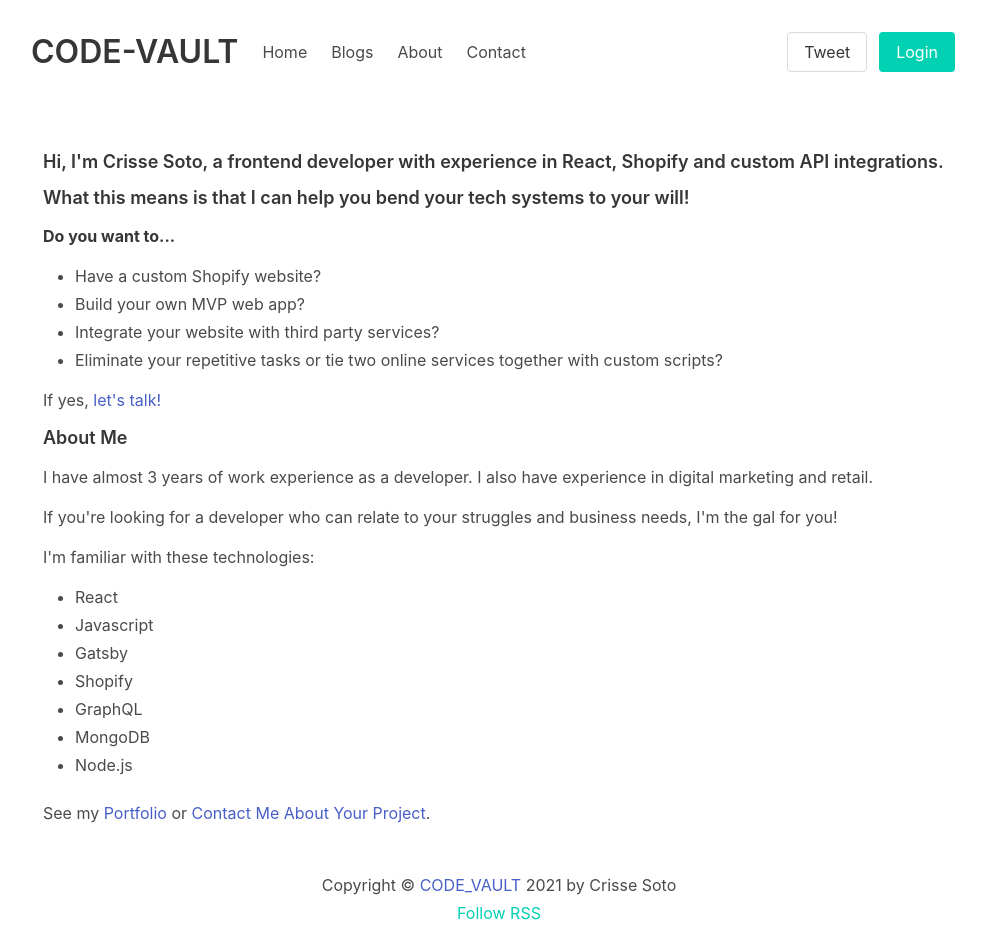
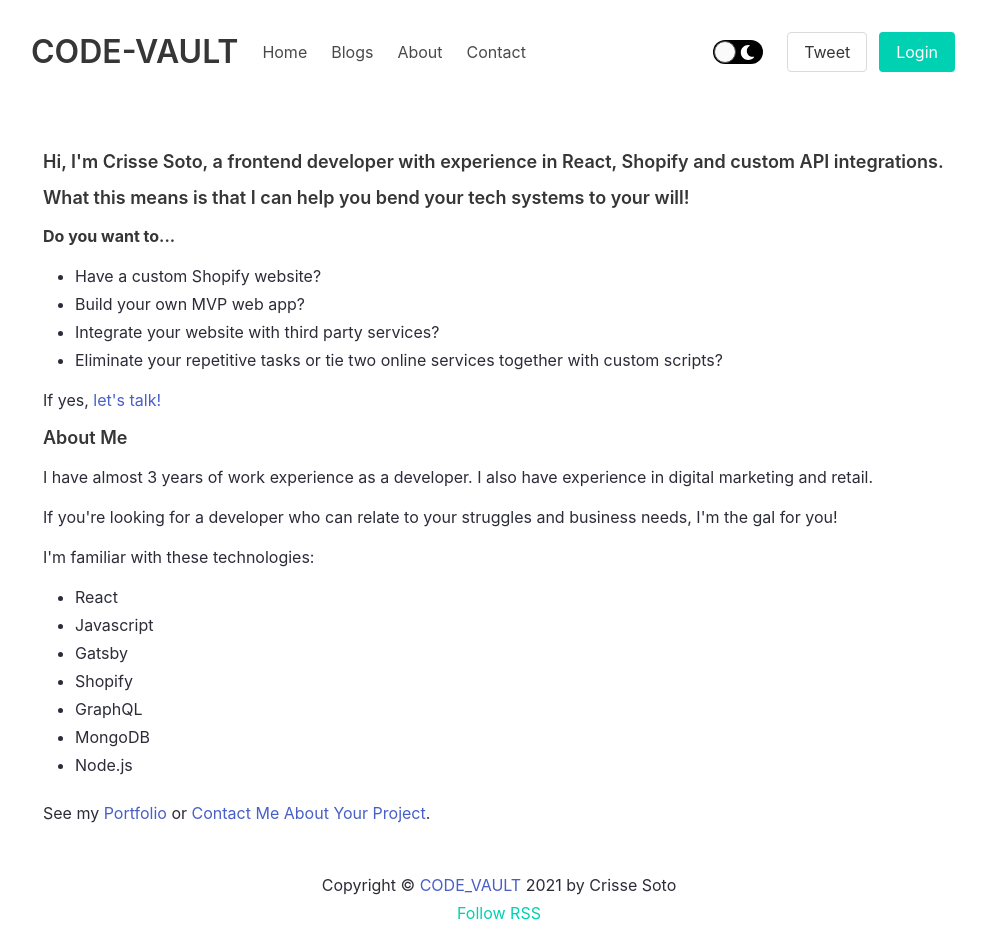
Before and after one commit to crissesoto/gatsby-blog-app, a Gatsby site: page /about in a window 1280 px wide. Shown: the whole page, without its empty margins (141-1127 px from the left). Built offline with nearby package versions, Linux system fonts and the light colour scheme; Gatsby itself is replaced by a stand-in of ours.

Commit message:
added theme provider

```diff
--- a/package.json
+++ b/package.json
@@ -15,6 +15,10 @@
     "clean": "gatsby clean"
   },
   "dependencies": {
+    "@fortawesome/fontawesome-svg-core": "^1.2.36",
+    "@fortawesome/free-regular-svg-icons": "^5.15.4",
+    "@fortawesome/free-solid-svg-icons": "^5.15.4",
+    "@fortawesome/react-fontawesome": "^0.1.15",
     "axios": "^0.21.4",
     "bulma": "^0.9.3",
     "dotenv": "^10.0.0",
@@ -34,6 +38,7 @@
     "react": "^17.0.1",
     "react-dom": "^17.0.1",
     "react-helmet": "^6.1.0",
+    "react-toggle": "^4.1.2",
     "sass": "^1.42.1"
   }
 }
--- a/src/components/AppHeader.js
+++ b/src/components/AppHeader.js
@@ -1,9 +1,11 @@
 import React, { useState } from 'react';
 import { Link } from "gatsby";
+import ThemeToggle from './ThemeToggle';
+import { useTheme } from "./ThemeProvider"
 
 export default function AppHeader() {
   const [isActive, setisActive] = useState(false)
-
+  const {theme} = useTheme();
 
   return (
     <nav className="navbar is-transparent mb-5 p-5">
@@ -45,6 +47,7 @@ export default function AppHeader() {
         <div className="navbar-end">
           <div className="navbar-item">
             <div className="field is-grouped">
+              <ThemeToggle className="is-flex is-align-self-center mr-5"/>
               <p className="control">
                 <a
                   className="bd-tw-button button"
--- a/src/components/RootLayout.js
+++ b/src/components/RootLayout.js
@@ -1,14 +1,46 @@
 import React from "react"
-
+import ThemeProvider, { useTheme } from "./ThemeProvider"
+import { library, config } from "@fortawesome/fontawesome-svg-core"
+import {
+  faSun,
+  faMoon
+} from "@fortawesome/free-solid-svg-icons"
+import "@fortawesome/fontawesome-svg-core/styles.css"
 import './../../node_modules/bulma/css/bulma.min.css'
 import "./../../node_modules/prismjs/themes/prism-solarizedlight.css"
 import './../styles/global.scss'
+import 'react-toggle/style.css'
+
+config.autoAddCss = false
+library.add(faSun, faMoon)
+
+const MainWrapper = ({children}) => {
+  const { theme } = useTheme()
+  return (
+    <>
+    <div className={`main-wrapper ${theme.type}`}>
+      {children}
+    </div>
+    <style>
+      {`
+        html, body {
+          background: ${theme.background};
+          color: ${theme.fontColor};
+          transition: color 0.2s ease-out, background 0.2s ease-out;
+        }
+      `}
+    </style>
+    </>
+  )
+}
 
 export default function RootLayout({children}) {
 
   return (
-    <div className="theme-provider">
-      {children}
-    </div>
+    <ThemeProvider>
+      <MainWrapper>
+        {children}
+      </MainWrapper>
+    </ThemeProvider>
   )
 }
--- /dev/null
+++ b/src/components/ThemeProvider.js
@@ -0,0 +1,44 @@
+import React, {
+    createContext,
+    useContext,
+    useState,
+    useMemo,
+    useCallback } from "react"
+
+  const themes = {
+    light: {
+      type: "light",
+      fontColor: "#2b2c38",
+      background: "#fff"
+    },
+    dark: {
+      type: "dark",
+      fontColor: "#dcdcdc",
+      background: "#2b2c38"
+    }
+  }
+
+  const ThemeContext = createContext({})
+
+  export default function ThemeProvider({children}) {
+    const [theme, setTheme] = useState(themes.light);
+
+    const toggleTheme = useCallback(() => {
+      setTheme(theme === themes.dark ? themes.light : themes.dark)
+    }, [theme])
+
+    const themeAPI = useMemo(() => {
+      return {
+        theme,
+        toggleTheme
+      }
+    }, [theme, toggleTheme])
+
+    return (
+      <ThemeContext.Provider value={themeAPI}>
+        {children}
+      </ThemeContext.Provider>
+    )
+  }
+
+  export const useTheme = () => useContext(ThemeContext)
--- /dev/null
+++ b/src/components/ThemeToggle.js
@@ -0,0 +1,19 @@
+import React from "react"
+import Toggle from "react-toggle"
+import { FontAwesomeIcon } from "@fortawesome/react-fontawesome"
+import { useTheme } from "./ThemeProvider"
+
+export default function ThemeToggle({className}) {
+  const { toggleTheme } = useTheme();
+
+  return (
+    <Toggle
+      onChange={toggleTheme}
+      className={`day-night-toggle ${className}`}
+      icons={{
+        checked: <FontAwesomeIcon inverse icon="sun" />,
+        unchecked: <FontAwesomeIcon inverse icon="moon" />
+      }}
+    />
+  )
+}
--- a/src/styles/global.scss
+++ b/src/styles/global.scss
@@ -16,3 +16,89 @@ a[aria-disabled="true"]:active, a[disabled="true"]:active {
         margin-right: 0;
     }
 }
+
+.main-wrapper {
+  &.dark {
+    .navbar {
+      background-color: transparent;
+      .navbar-item {
+        color: #d8d8d8;
+      }
+
+      .navbar-brand {
+        .title {
+          color: #d8d8d8;
+        }
+      }
+    }
+
+    .navbar-burger span {
+      background-color: #979797;
+    }
+
+    .day-night-toggle.react-toggle .react-toggle-track {
+      background-color: #fff;
+    }
+
+    .title, .subtitle, .content, .post-title {
+      color: #d8d8d8;
+    }
+
+    .card {
+      background-color: #232129;
+      transition: color 0s ease-out 0s, background 0.2s ease-out 0s;
+      .card-body-wrapper {
+        background-color: #232129;
+        transition: color 0s ease-out 0s, background 0.2s ease-out 0s;
+      }
+    }
+
+    .head-wrapper h2 {
+      color: #fff;
+    }
+    #navbarExampleTransparentExample.is-active {
+      background-color: #232129;
+    }
+
+    label, strong, h5 {
+      color: #fff;
+    }
+
+    a {
+      color: #dcdcdc;
+
+      span {
+        color: #2e2e2e;
+      }
+    }
+  }
+}
+
+.day-night-toggle.react-toggle {
+  &.react-toggle--checked:hover {
+    &:not(.react-toggle--disabled) .react-toggle-track {
+      background-color: black;
+    }
+  }
+
+  .react-toggle-track {
+    background-color: black;
+    &:hover {
+      background-color: black;
+    }
+
+    &-x, &-check {
+      right: 8px;
+      width: 15px;
+      height: 15px;
+
+      svg {
+        width: 100%;
+        height: 100%;
+      }
+      svg.fa-sun {
+        color: #f1f118;
+      }
+    }
+  }
+}
```
Also changed, not shown: 1 other file.
